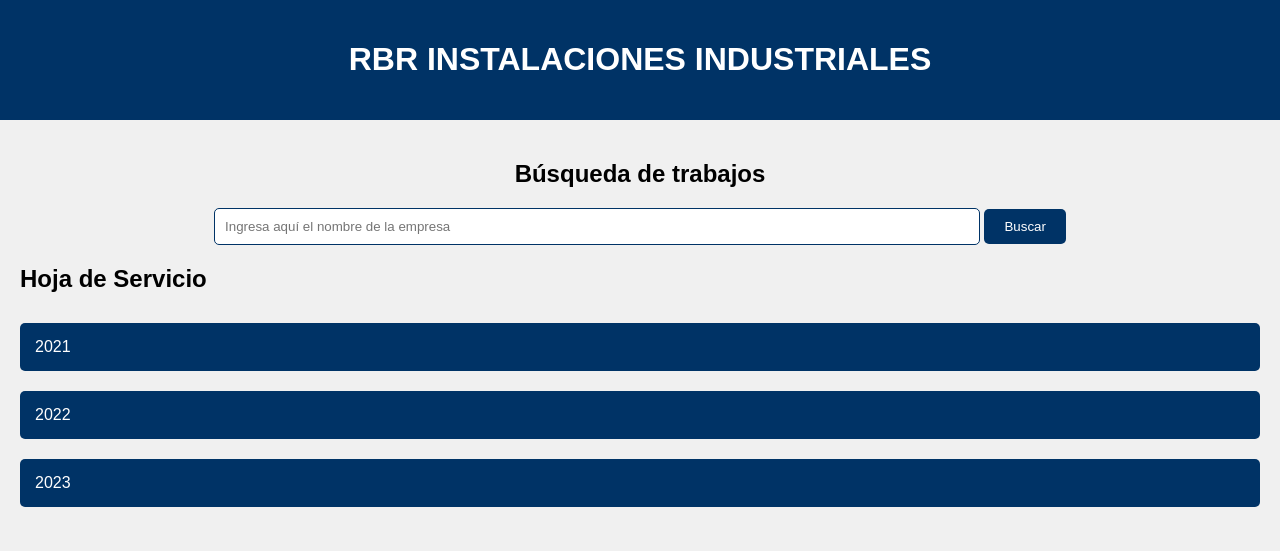
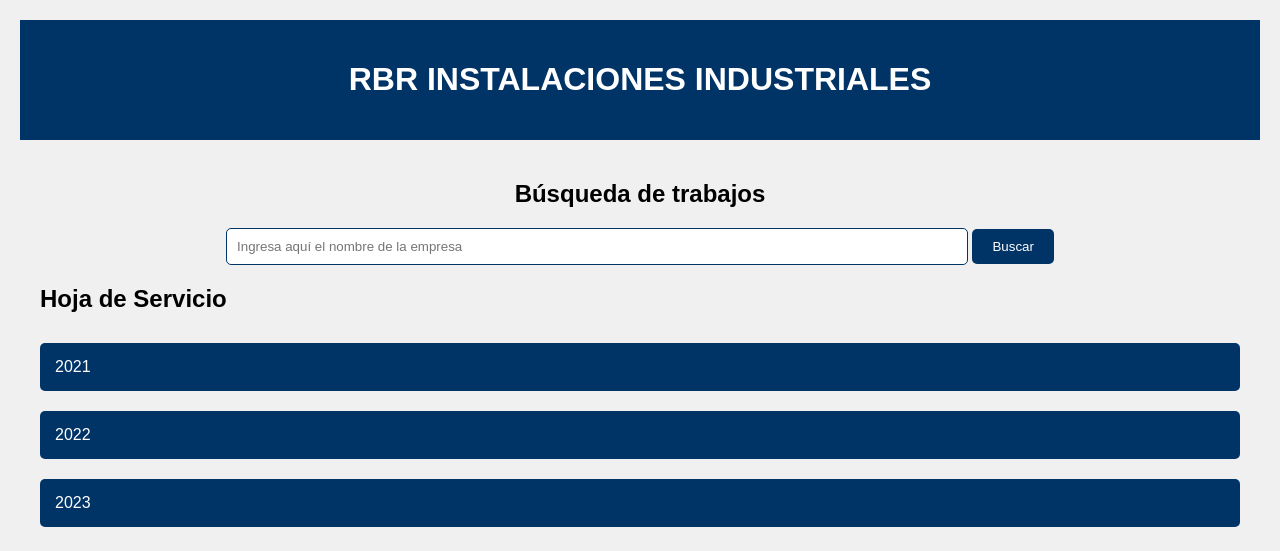
Before and after one commit to rbr-01/rbrinstalacionesindustriales, a plain HTML site: page index.html in a window 1280 px wide. Both pictures are taken after a click on the button "Buscar". Drawn offline with Linux system fonts and the light colour scheme.

Commit message:
Add files via upload

```diff
--- a/index.html
+++ b/index.html
@@ -6,83 +6,19 @@
   <title>RBR INSTALACIONES INDUSTRIALES</title>
   <link rel="stylesheet" href="styles.css">
   <style>
-        body {
-            font-family: Arial, sans-serif;
-            margin: 0;
-            padding: 0;
-            background-color: #f0f0f0;
-            color: #000;
-        }
-        header {
-            background-color: #003366;
-            color: #fff;
-            text-align: center;
-            padding: 20px;
-        }
-        main {
-            padding: 20px;
-        }
-        #busqueda {
-            text-align: center;
-            margin-bottom: 20px;
-        }
-        input {
-            padding: 10px;
-            width: 60%;
-            border: 1px solid #003366;
-            border-radius: 5px;
-        }
-        button {
-            padding: 10px 20px;
-            background-color: #003366;
-            color: #fff;
-            border: none;
-            border-radius: 5px;
-            cursor: pointer;
-        }
-        button:hover {
-            background-color: #002244;
-        }
-        .hoja-servicio {
-            border: 1px solid #003366;
-            padding: 15px;
-            margin: 10px 0;
-            border-radius: 5px;
-            background-color: #e6f2ff;
-        }
-        .hoja-servicio h3 {
-            margin: 0;
-            color: #003366;
-        }
-        .hoja-servicio p {
-            margin: 5px 0;
-        }
-        .accordion {
-            background-color: #003366;
-            color: white;
-            cursor: pointer;
-            padding: 15px;
-            width: 100%;
-            border: none;
-            text-align: left;
-            outline: none;
-            font-size: 16px;
-            transition: 0.4s;
-            margin-top: 10px;
-            border-radius: 5px;
-        }
-        .accordion.active, .accordion:hover {
-            background-color: #002244;
-        }
-        .panel {
-            padding: 0 15px;
-            max-height: 0;
-            overflow: hidden;
-            transition: max-height 0.2s ease-out;
-            background-color: #f1f1f1;
-            border-radius: 5px;
-            margin-bottom: 10px;
-        }
+    body { font-family: Arial, sans-serif; background: #f0f0f0; margin: 0; padding: 20px; color: #000; }
+    header { background-color: #003366; color: #fff; text-align: center; padding: 20px; }
+    main { padding: 20px; }
+    #busqueda { text-align: center; margin-bottom: 20px; }
+    input { padding: 10px; width: 60%; border: 1px solid #003366; border-radius: 5px; }
+    button { padding: 10px 20px; background-color: #003366; color: #fff; border: none; border-radius: 5px; cursor: pointer; }
+    button:hover { background-color: #002244; }
+    .hoja-servicio { border: 1px solid #003366; padding: 15px; margin: 10px 0; border-radius: 5px; background-color: #e6f2ff; }
+    .hoja-servicio h3 { margin: 0; color: #003366; }
+    .hoja-servicio p { margin: 5px 0; }
+    .accordion { background-color: #003366; color: white; cursor: pointer; padding: 15px; width: 100%; border: none; text-align: left; outline: none; font-size: 16px; transition: 0.4s; margin-top: 10px; border-radius: 5px; }
+    .accordion.active, .accordion:hover { background-color: #002244; }
+    .panel { padding: 0 15px; max-height: 0; overflow: hidden; transition: max-height 0.2s ease-out; background-color: #f1f1f1; border-radius: 5px; margin-bottom: 10px; }
   </style>
 </head>
 <body>
@@ -96,29 +32,28 @@
     <button id="buscarBtn">Buscar</button>
   </section>
 
-        <section id="resultadosCliente" style="display:none;"></section>
-
   <section id="resultados">
     <h2>Hoja de Servicio</h2>
     <div id="contenedorResultados"></div>
   </section>
 </main>
-
 <script src="elqueanda.js"></script>
 <script>
 document.getElementById('buscarBtn').addEventListener('click', function() {
   const nombreBuscado = document.getElementById('campoBusqueda').value.trim().toLowerCase();
   const container = document.getElementById('contenedorResultados');
   container.innerHTML = '';
-
   const clienteEncontrado = clientes.find(cliente => cliente.nombre.toLowerCase().includes(nombreBuscado));
 
-            if (clienteEncontrado) {
+  if (!clienteEncontrado) {
+    container.innerHTML = "<p>No se encontró el cliente.</p>";
+    return;
+  }
+
   const anios = {};
   clienteEncontrado.servicios.forEach(servicio => {
     if (!servicio.fecha || !servicio.fecha.includes('/')) return;
     const anio = servicio.fecha.split('/')[2];
-                    if (!anio) return;
     if (!anios[anio]) anios[anio] = [];
     anios[anio].push(servicio);
   });
@@ -131,7 +66,24 @@
 
     const panel = document.createElement('div');
     panel.className = 'panel';
+
+    const filtroMes = document.createElement('select');
+    filtroMes.innerHTML = `<option value="">-- Todos los meses --</option>` +
+      [...Array(12).keys()].map(i => {
+        const mes = (i + 1).toString().padStart(2, '0');
+        return `<option value="${mes}">${mes}</option>`;
+      }).join('');
+
+    panel.appendChild(filtroMes);
+
+    const listaServicios = document.createElement('div');
+    panel.appendChild(listaServicios);
+
+    function renderServicios(mesFiltro = "") {
+      listaServicios.innerHTML = '';
       anios[anio].forEach(servicio => {
+        const mes = servicio.fecha.split('/')[1];
+        if (mesFiltro && mes !== mesFiltro) return;
         const div = document.createElement('div');
         div.className = 'hoja-servicio';
         div.innerHTML = `
@@ -140,21 +92,21 @@
           <p><strong>Costo:</strong> ${servicio.costo}</p>
           <p>${servicio.detalles}</p>
         `;
-                        panel.appendChild(div);
+        listaServicios.appendChild(div);
       });
+    }
+
+    filtroMes.addEventListener('change', () => {
+      renderServicios(filtroMes.value);
+    });
+
+    renderServicios();
     container.appendChild(panel);
 
     boton.addEventListener('click', function() {
       this.classList.toggle('active');
-                        if (panel.style.maxHeight) {
-                            panel.style.maxHeight = null;
-                        } else {
-                            panel.style.maxHeight = panel.scrollHeight + 'px';
-                        }
+      panel.style.maxHeight = panel.style.maxHeight ? null : panel.scrollHeight + 'px';
     });
-                }
-            } else {
-                container.innerHTML = "<p>No se encontró el cliente.</p>";
   }
 });
 </script>
```
Lines whose indentation alone changed are shown as unchanged.
